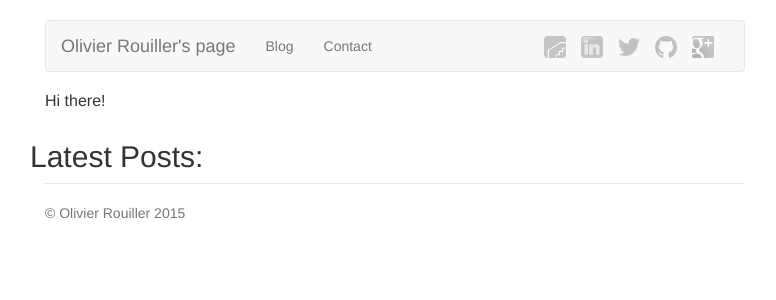
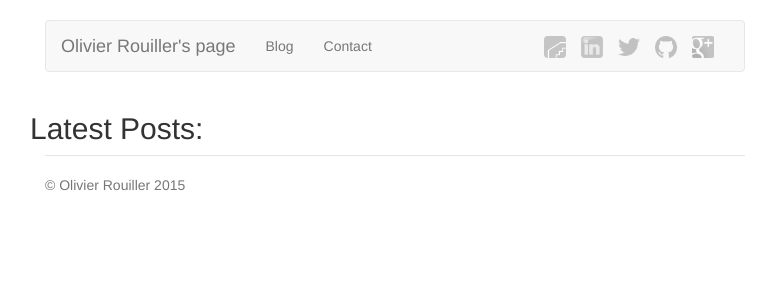
Before and after one commit to oilandrust/o.rouiller.net, a Django app: page /blog/ in a window 1280 px wide. Shown: the top 300 px of the page, without its empty margins (245-1021 px from the left). Run offline with Django 3.2, Linux system fonts and the light colour scheme; data that the repository does not hold is empty; some libraries are stand-ins or nearby versions.

Commit message:
remove hi there from blog home

```diff
--- a/blog/templates/blog/blog.html
+++ b/blog/templates/blog/blog.html
@@ -2,11 +2,6 @@
 {% load staticfiles %}
 
 {% block content %}
-	<div class="intro_div">
-		<h1 class="tittle">Hi there!</h1>
-		<p class="intro">
-	</p>
-	</div>
 
 	<div class="row">
 		<h2>Latest Posts:</h2>
```
